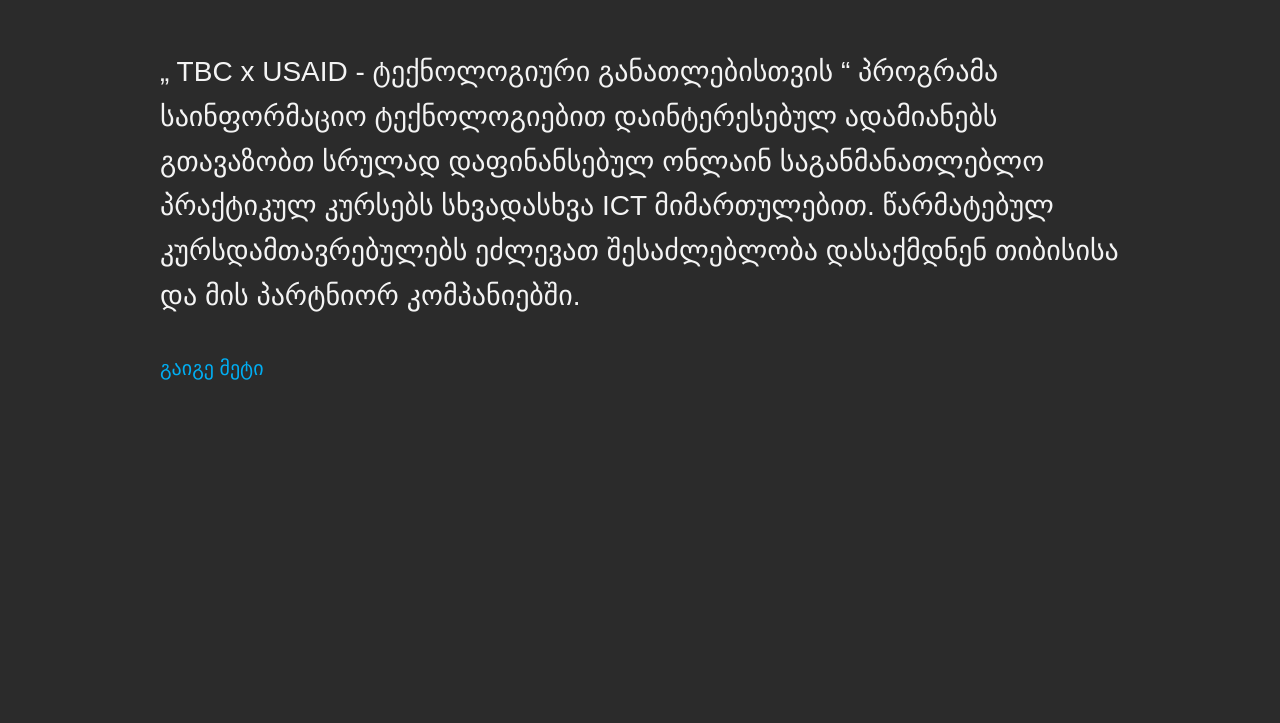
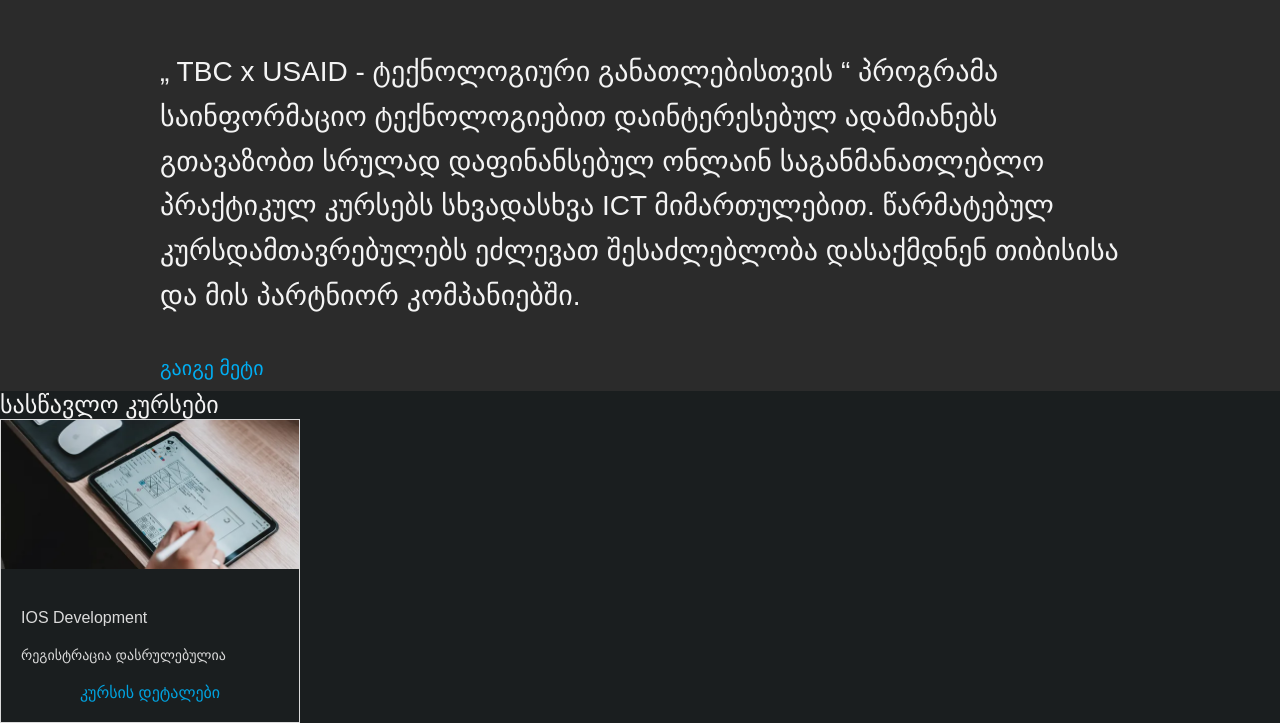
Before and after one commit to abasha09/TBCxUSAID, a plain HTML site: page index.html in a window 1280 px wide. Shown: the part 437-1160 px from the top of the page. Before the commit the page ends 828 px from the top, so only its background shows below. Drawn offline with Linux system fonts and the light colour scheme.

Commit message:
added courses component

```diff
--- a/index.html
+++ b/index.html
@@ -37,6 +37,19 @@
       <a href="">გაიგე მეტი</a>
     </div>
     <!--Learning Courses-->
+    <div class="courses">
+      <h2>სასწავლო კურსები</h2>
+      <ul class="courses-container">
+        <li class="courses-item">
+          <img src="./assets/components-images/ios-development.webp" />
+          <div class="courses-details">
+            <h4>IOS Development</h4>
+            <p>რეგისტრაცია დასრულებულია</p>
+            <a href=""> კურსის დეტალები</a>
+          </div>
+        </li>
+      </ul>
+    </div>
     <script src="./script.js"></script>
   </body>
 </html>
--- a/main.css
+++ b/main.css
@@ -59,6 +59,7 @@ body {
 }
 
 .hero {
+  position: relative;
   display: flex;
   align-items: center;
   justify-content: center;
@@ -66,15 +67,15 @@ body {
   background-image: url("./assets/components-images/meeting.webp");
   background-size: cover;
   background-repeat: no-repeat;
+  object-fit: contain;
+  background-position: center;
   height: 352px;
   width: 100%;
 }
 
 .hero-title {
-  display: flex;
-  align-items: flex-start;
-  flex-direction: column;
-  margin-right: 20%;
+  position: absolute;
+  left: 20%;
 }
 
 .hero-title span {
@@ -94,7 +95,6 @@ body {
   margin-top: 50px;
   text-align: left;
   max-width: 960px;
-
   width: 100%;
   line-height: 44.8px;
   font-size: 28px;
@@ -115,3 +115,58 @@ body {
 .info a:hover {
   color: var(--hover1);
 }
+
+.courses {
+  background-color: var(--background-color3);
+  width: 100%;
+}
+
+.courses h2 {
+  color: var(--text-color2);
+  font-weight: 300;
+}
+
+.courses-container li {
+  list-style: none;
+  width: 100%;
+  height: 100%;
+}
+.courses-container {
+  display: grid;
+  grid-template-columns: auto auto auto;
+  grid-auto-flow: column;
+}
+.courses-item {
+  display: flex;
+  flex-direction: column;
+  gap: 20px;
+  border: 0.5px solid var(--text-color3);
+  max-width: 300px;
+  width: 100%;
+}
+.courses-details {
+  display: flex;
+  flex-direction: column;
+  gap: 20px;
+  padding: 20px;
+}
+.courses-details img {
+  margin-top: 20px;
+  color: var(--text-color1);
+}
+.courses p {
+  font-size: 14px;
+  color: var(--text-color3);
+}
+.courses h4 {
+  color: var(--text-color3);
+  font-weight: 300;
+}
+.courses-details a {
+  text-decoration: none;
+  color: var(--text-color1);
+  text-align: center;
+}
+.courses-details a img {
+  padding: 0 10px;
+}
```
Also changed, not shown: assets/arrows-svgs/details-arrow.svg (added).
